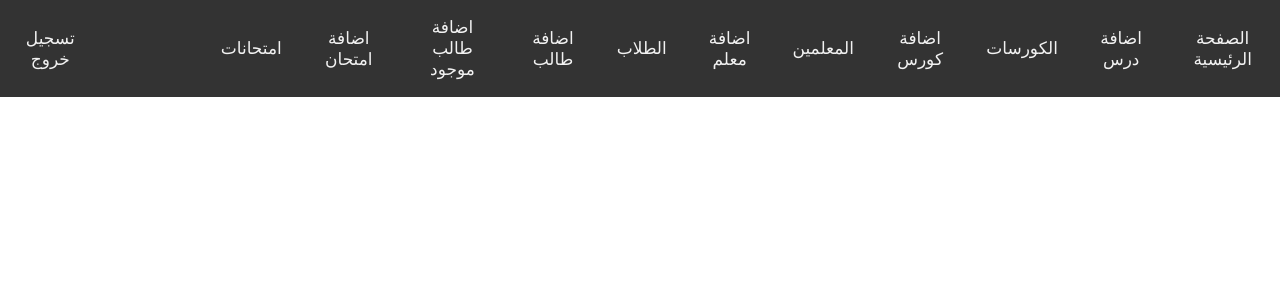
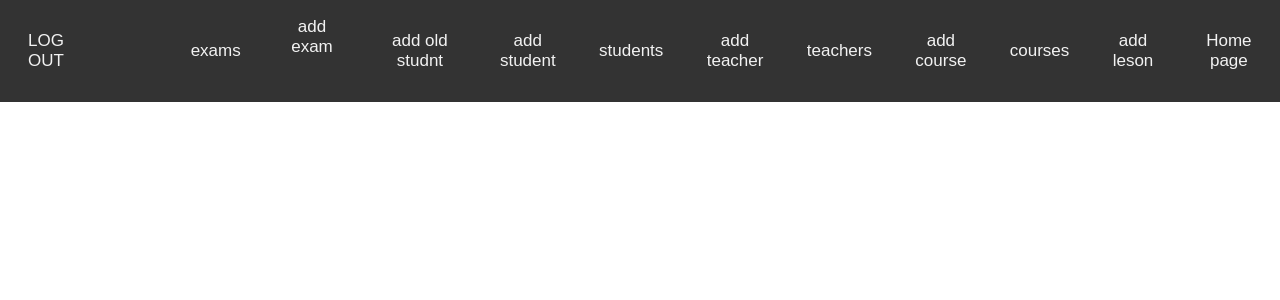
Before and after one commit to omarsy90/educationaplattform, a PHP site: page /courses.php in a window 1280 px wide. Shown: the top 300 px of the page. Run offline with PHP 8.4, Linux system fonts and the light colour scheme; the visitor is signed in with stand-in values (Sample User, id 1); data that the repository does not hold is empty.

Commit message:
some titel from arabik to english

```diff
--- a/courses.php
+++ b/courses.php
@@ -182,7 +182,7 @@ echo ('</div>');
 
          echo ' <form  action="lektions.php" method="post">
 <input type="hidden" name="idcourse"   value="'.$row['id'].'">
-<input type="submit" value="دخول" id="edit" class="btm">
+<input type="submit" value="ENTER"     id="edit" class="btm">
 
 </form> ';
 
@@ -195,7 +195,7 @@ echo ('</div>');
 
          echo ' <form  action="detilscourse.php" method="post">
 <input type="hidden" id="idcourse" value="'.$row['id'].'" name="idcourse" >
-<input type="submit" value="تفاصيل" id="edit"  class="btm">
+<input type="submit" value="DETEILS"   id="edit"  class="btm">
 
 </form> ';
 
@@ -276,7 +276,7 @@ echo ('</div>');
 
          echo ' <form  action="lektions.php" method="post">
 <input type="hidden" name="idcourse"   value="'.$row['id'].'">
-<input type="submit" value="دخول" id="edit"  class="btm">
+<input type="submit" value="  ENTER "       id="edit"  class="btm">
 
 </form> ';
 
@@ -293,7 +293,7 @@ echo ('</div>');
 
          echo ' <form  action="detilscourse.php" method="post">
 <input type="hidden" id="idcourse" value="'.$row['id'].'" name="idcourse" >
-<input type="submit" value="تفاصيل" id="edit" class="btm">
+<input type="submit" value=" DETEILS "      id="edit" class="btm">
 
 </form> ';
 
@@ -406,7 +406,7 @@ echo ('</div>');
 
          echo ' <form  action="lektions.php" method="post">
 <input type="hidden" name="idcourse"   value="'.$row['id'].'">
-<input type="submit" value="دخول" id="edit" class="btm">
+<input type="submit" value="  ENTER "  id="edit" class="btm">
 
 </form> ';
 
@@ -423,7 +423,7 @@ echo ('</div>');
 
          echo ' <form  action="detilscourse.php" method="post">
 <input type="hidden" id="idcourse" value="'.$row['id'].'" name="idcourse" >
-<input type="submit" value="تفاصيل" id="edit"  class="btm">
+<input type="submit" value="DETEILS "    id="edit"  class="btm">
 
 </form> ';
 
--- a/masterpage.php
+++ b/masterpage.php
@@ -81,28 +81,28 @@ visibility: hidden;
   <table  dir="rtl" style="margin-left: 0px;">
 
     <tr>
-      <td><a  href="index.php" >الصفحة الرئيسية</a></td>
+      <td><a  href="index.php" >Home page</a></td>
 
-<td class="teacher"> <a href="addlektion.php">اضافة درس</a> </td>
+<td class="teacher"> <a href="addlektion.php"> add leson</a> </td>
 
-     <td class="alle" > <a href="courses.php">الكورسات</a> </td>
-     <td class="admin"> <a href="addcourse.php">اضافة كورس</a> </td>
-     <td class="admin"> <a href="teachers.php">المعلمين</a> </td>
+     <td class="alle" > <a href="courses.php"> courses </a> </td>
+     <td class="admin"> <a href="addcourse.php"> add course</a> </td>
+     <td class="admin"> <a href="teachers.php"> teachers</a> </td>
 
-     <td class="admin"><a  href="addteacher.php" >اضافة معلم</a></td>
+     <td class="admin"><a  href="addteacher.php" >add teacher</a></td>
 
-     <td class="admin"> <a href="students.php">الطلاب </a> </td>
-     <td class="admin"> <a href="addstudent.php">اضافة طالب</a> </td>
+     <td class="admin"> <a href="students.php">     students    </a>  </td>
+     <td class="admin"> <a href="addstudent.php"> add student   </a> </td>
 
 
-      <td class="admin"> <a href="addaltestudent.php"> اضافة طالب موجود </a> </td>
+      <td class="admin"> <a href="addaltestudent.php"> add old studnt </a> </td>
 
-       <td class="teacher"> <a href="addtest.php"> اضافة امتحان</a></td>
-       <td class="alle"> <a href="test.php"> امتحانات</a></td>
+       <td class="teacher"> <a href="addtest.php"> add exam <a></td>
+       <td class="alle"> <a href="test.php"> exams  </a></td>
 
 
-      <td class="in"> <a href="signin.php"> تسجيل الدخول  </a> </td>
-      <td class="out"> <a href="signout.php">  تسجيل خروج </a> </td>
+      <td class="in"> <a href="signin.php">  LOG IN   </a> </td>
+      <td class="out"> <a href="signout.php">  LOG OUT </a> </td>
 
     </tr>
   </table>
```
